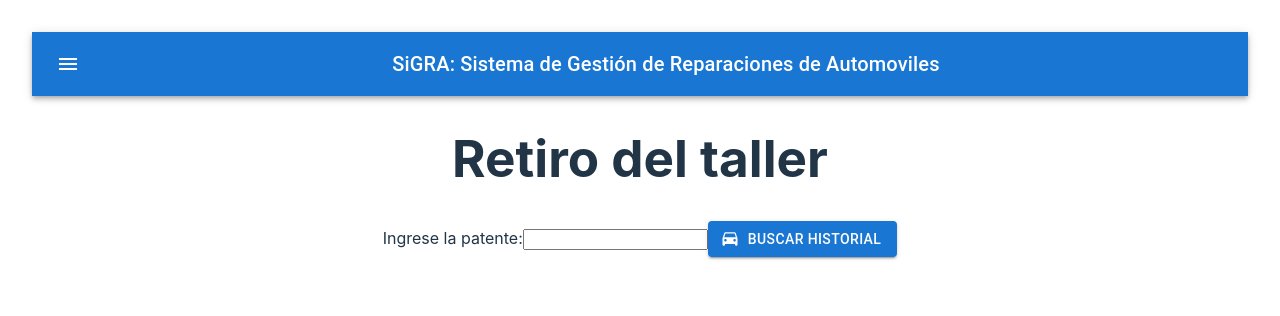
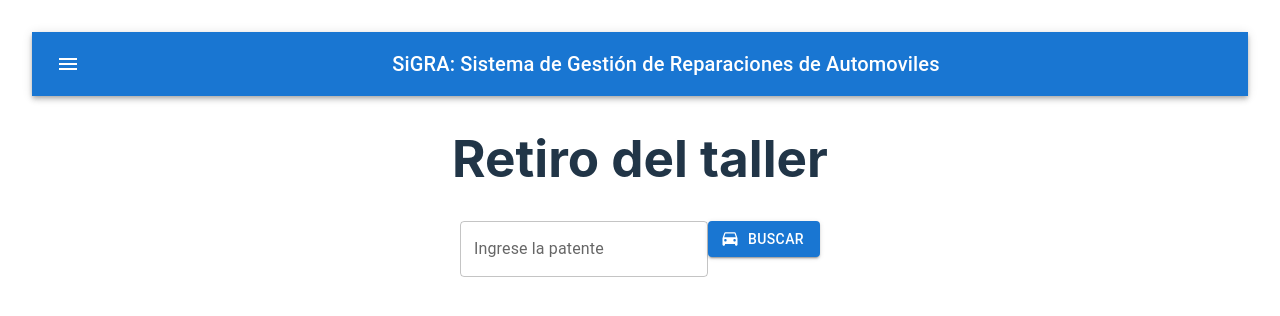
Before and after one commit to Niko085/pep2tingeso, a React (Vite) app in the folder Frontend/: page /retiroTaller in a window 1280 px wide. Shown: the top 316 px of the page. Built offline with nearby package versions, Linux system fonts and the light colour scheme.

Commit message:
Primera versión de RetiroTaller

```diff
--- a/Frontend/src/components/HistorialReparacionesList.jsx
+++ b/Frontend/src/components/HistorialReparacionesList.jsx
@@ -96,7 +96,7 @@ const HistorialReparacionesList = () => {
     setHistorialReparaciones(updatedHistorialReparaciones);
 
     // Envía una solicitud PUT al servidor para actualizar el estado de pago
-    axios.put(`http://127.0.0.1:8081/historialreparaciones/pagar/${id}`, { pagado: true })
+    axios.put(`http://localhost:8081/historialreparaciones/pagar/${id}`, { pagado: true })
       .then(response => {
         console.log("Estado de pago actualizado en el servidor:", response.data);
       })
--- a/Frontend/src/components/ReporteCompararMeses.jsx
+++ b/Frontend/src/components/ReporteCompararMeses.jsx
@@ -10,6 +10,7 @@ import Paper from "@mui/material/Paper";
 import TextField from '@mui/material/TextField';
 import Button from '@mui/material/Button';
 import MenuItem from '@mui/material/MenuItem';
+import reportesServices from "../services/reportes.service";
 
 function ReporteCompararMeses() {
     const [reporte, setReporte] = useState([]);
@@ -37,7 +38,7 @@ function ReporteCompararMeses() {
 
     const obtenerReporteCompararMeses = async (mes, ano) => {
         try {
-            const response = await axios.get(`http://127.0.0.1:8081/reportes/reporte/compararMeses/${mes}/${ano}`);
+            const response = await reportesServices.getReporteCompararMeses({ mes, ano });
             setReporte(response.data);
         } catch (error) {
             console.error('Error al obtener los datos:', error);
--- a/Frontend/src/components/ReporteReparacionesVsTipoAutos.jsx
+++ b/Frontend/src/components/ReporteReparacionesVsTipoAutos.jsx
@@ -10,6 +10,7 @@ import Paper from "@mui/material/Paper";
 import TextField from '@mui/material/TextField';
 import Button from '@mui/material/Button';
 import MenuItem from '@mui/material/MenuItem';
+import reportesServices from "../services/reportes.service";
 
 function ReporteReparacionesVsTiposAutos() {
     const [reporte, setReporte] = useState([]);
@@ -33,12 +34,13 @@ function ReporteReparacionesVsTiposAutos() {
 
     const obtenerReporteReparacionesVsTiposAutos = async (mes, ano) => {
         try {
-            const response = await axios.get(`http://127.0.0.1:8081/reportes/reporte/reparaciones-vs-tipo-autos/${mes}/${ano}`);
+            const response = await reportesServices.getReporteReparacionesVsTipoAuto({ mes, ano });
             setReporte(response.data);
         } catch (error) {
             console.error('Error al obtener los datos:', error);
         }
     };
+
 
     useEffect(() => {
         obtenerReporteReparacionesVsTiposAutos(mes, ano);
--- a/Frontend/src/components/RetiroTaller.jsx
+++ b/Frontend/src/components/RetiroTaller.jsx
@@ -8,6 +8,7 @@ import Table from '@mui/material/Table';
 import TableBody from '@mui/material/TableBody';
 import TableHead from '@mui/material/TableHead';
 import Paper from '@mui/material/Paper';
+import TextField from '@mui/material/TextField';
 
 const RetiroTaller = () => {
     const [patente, setPatente] = useState('');
@@ -18,10 +19,11 @@ const RetiroTaller = () => {
             console.log("Buscando historial de reparaciones para la patente:", patente);
             const response = await historialReparacionesService.getNoPagadoByPatente(patente);
             console.log("Respuesta de la solicitud:", response);
-            if (response.ok) {
-                const data = await response.json();
+            if (response.status === 200) {
+                const data = response.data;
                 console.log("Datos obtenidos:", data);
-                setHistorialReparaciones(data);
+                // Asegúrate de que los datos se manejen como un array
+                setHistorialReparaciones(Array.isArray(data) ? data : [data]);
             } else {
                 console.error('Error al buscar historial de reparaciones:', response.statusText);
             }
@@ -34,10 +36,9 @@ const RetiroTaller = () => {
         <div className="container">
             <h1>Retiro del taller</h1>
             <div>
-                <label htmlFor="patenteInput">Ingrese la patente:</label>
-                <input
-                    type="text"
-                    id="patenteInput"
+                <TextField
+                    label="Ingrese la patente"
+                    variant="outlined"
                     value={patente}
                     onChange={(e) => setPatente(e.target.value)}
                 />
@@ -47,7 +48,7 @@ const RetiroTaller = () => {
                     onClick={handleSearch}
                     startIcon={<DriveEtaIcon />}
                 >
-                    Buscar historial
+                    Buscar
                 </Button>
             </div>
             {historialReparaciones.length > 0 && (
@@ -71,8 +72,8 @@ const RetiroTaller = () => {
                                 </TableRow>
                             </TableHead>
                             <TableBody>
-                                {historialReparaciones.map(historial => (
-                                    <TableRow key={historial.id}>
+                                {historialReparaciones.map((historial, index) => (
+                                    <TableRow key={index}>
                                         <TableCell align="left">{historial.fechaIngresoTaller}</TableCell>
                                         <TableCell align="left">{historial.horaIngresoTaller}</TableCell>
                                         <TableCell align="right">{historial.montoTotalPagar}</TableCell>
--- /dev/null
+++ b/Frontend/src/services/reportes.service.js
@@ -0,0 +1,11 @@
+import httpClient from "../http-common";
+
+const getReporteReparacionesVsTipoAuto = ({ mes, ano }) => {
+    return httpClient.get(`/reportes/reporte/reparaciones-vs-tipo-autos/${mes}/${ano}`);
+}
+
+const getReporteCompararMeses = ({ mes, ano }) => {
+    return httpClient.get(`/reportes/reporte/compararMeses/${mes}/${ano}`);
+}
+
+export default { getReporteReparacionesVsTipoAuto, getReporteCompararMeses };
```
Also changed, not shown: 1 other file (tests, documents, lock files or other folders).
